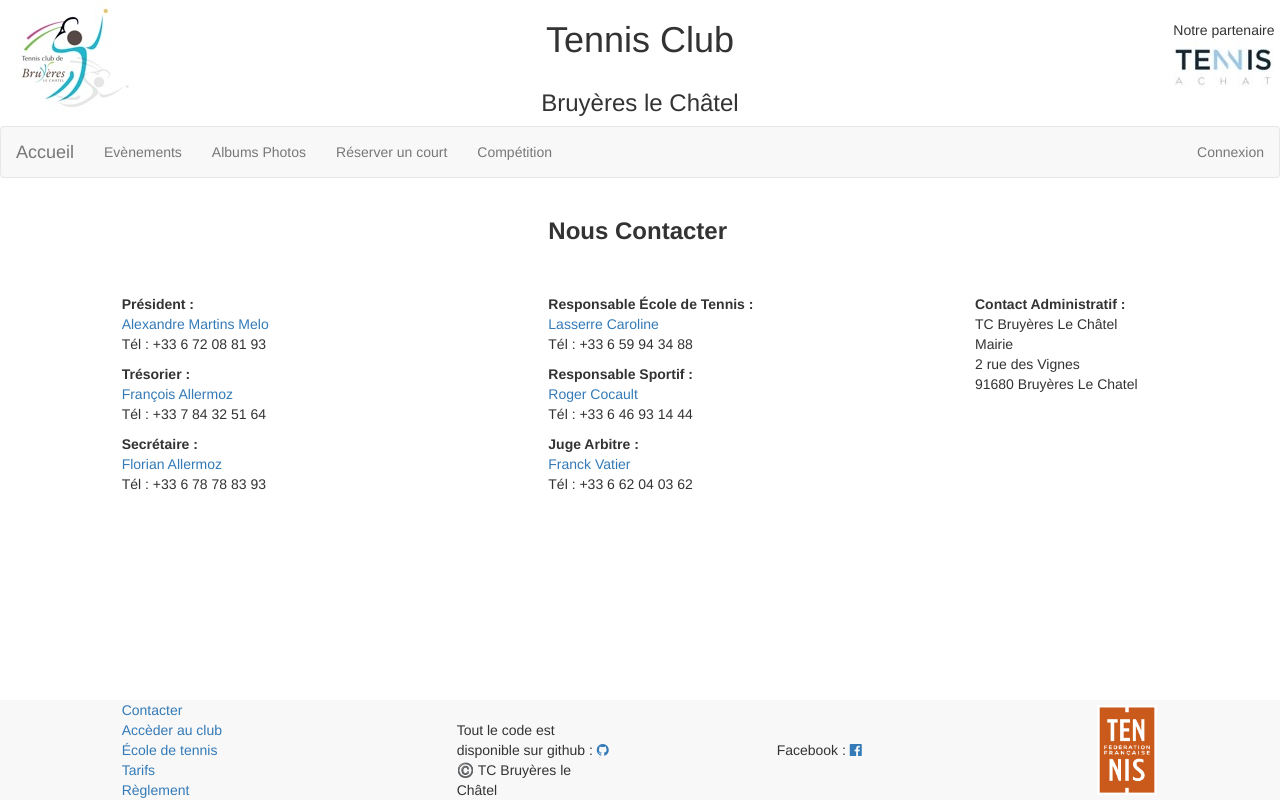
After one commit to Simclem/SIEfreiSimonAllermoz, a PHP site: page /Views/contact.php in a window 1280 px wide. The commit adds this page. Run offline with PHP 8.4, Linux system fonts and the light colour scheme.

Commit message:
ajout de la page contact

```diff
--- a/FrontEnd/CSS/main.css
+++ b/FrontEnd/CSS/main.css
@@ -1,7 +1,10 @@
 footer
 {
     margin-top: 20px;
-    background: lightgray;
+    background: #F8F8F8;
+    position: absolute;
+    bottom: 0;
+    width: 100%;
 }
 
 img#logoFFT{
--- a/FrontEnd/Views/Components/footer.php
+++ b/FrontEnd/Views/Components/footer.php
@@ -3,7 +3,7 @@
     <div class ="row">
       <div class="container-fluid">
         <div class="col-md-offset-1 col-md-2">
-          <a href ="./Club.php">Contacter</a>
+          <a href ="./contact.php">Contacter</a>
           <br />
             <a href ="./Acces.php">Accèder au club</a>
             <br />
--- a/FrontEnd/Views/Components/header.php
+++ b/FrontEnd/Views/Components/header.php
@@ -20,7 +20,7 @@
 <div class="row">
     <div class="container-fluid">
       <div class="col-md-1">
-          <a href="./index.php" target="_blank"><img src="../Pictures/Logo.jpg" ></a>
+          <a href="./index.php"><img src="../Pictures/Logo.jpg" ></a>
       </div>
       <div class="col-md-10">
         <div class="row">
--- /dev/null
+++ b/FrontEnd/Views/contact.php
@@ -0,0 +1,64 @@
+<?php
+    include ("./Components/header.php");
+?>
+
+<div class="row">
+    <div class="container-fluid">
+        <div class="col-md-offset-5 col-md-2">
+            <h3><b> Nous Contacter </b></h3>
+        </br></br>
+        </div>
+    </div>
+</div>
+
+<div class="row">
+    <div class="container-fluid">
+        <div class="col-md-offset-1 col-md-3">
+            <p>
+                <b>Président :</b><br>
+                <a title="mailto:alexandre@martinsmelo.net?subject=[TCB] Demande d'informations" href="mailto:alexandre@martinsmelo.net?subject=%5BTCB%5D%20Demande%20d'informations">Alexandre Martins Melo</a> <br>
+                Tél : +33 6 72 08 81 93 <br>
+            </p>
+            <p>
+                <b>Trésorier :</b><br>
+                <a title="mailto:famille.allermoz@wanadoo.fr?subject=[TCB] Demande d'informations" href="mailto:famille.allermoz@wanadoo.fr?subject=%5BTCB%5D%20Demande%20d'informations">François Allermoz</a> <br>
+                Tél : +33 7 84 32 51 64 <br>
+            </p>
+            <p>
+                <b>Secrétaire :</b><br>
+                <a title="mailto:flo91680@gmail.com?subject=[TCB] Demande d'informations" href="mailto:flo91680@gmail.com?subject=%5BTCB%5D%20Demande%20d'informations">Florian Allermoz</a> <br>
+                Tél : +33 6 78 78 83 93 <br>
+            </p>
+        </div>
+        <div class="col-md-offset-1 col-md-3">
+            <p>
+                <b>Responsable École de Tennis :</b> <br>
+                <a title="mailto:lasserrecaroline@gmail.com?subject=[TCB] Demande d'informations" href="mailto:lasserrecaroline@gmail.com?subject=%5BTCB%5D%20Demande%20d'informations">Lasserre Caroline</a> <br>
+                Tél : +33 6 59 94 34 88 <br>
+            </p>
+            <p>
+                <b>Responsable Sportif :</b> <br>
+                <a title="mailto:roger.cocault@free.fr?subject=[TCB] Demande d'informations" href="mailto:roger.cocault@free.fr?subject=%5BTCB%5D%20Demande%20d'informations">Roger Cocault</a> <br>
+                Tél : +33 6 46 93 14 44 <br>
+            </p>
+            <p>
+                <b>Juge Arbitre :</b> <br>
+                <a title="mailto:franck.vatier@orange.fr?subject=[TCB] Demande d'informations" href="mailto:franck.vatier@orange.fr?subject=%5BTCB%5D%20Demande%20d'informations">Franck Vatier</a> <br>
+                Tél : +33 6 62 04 03 62 <br>
+            </p>
+        </div>
+        <div class="col-md-offset-1 col-md-3">
+            <p>
+                <b>Contact Administratif :</b><br>
+                TC Bruyères Le Châtel <br>
+                Mairie <br>
+                2 rue des Vignes <br>
+                91680 Bruyères Le Chatel <br>
+            </p>
+        </div>
+    </div>
+</div>
+
+<?php
+    include ("./Components/footer.php");
+?>
```
